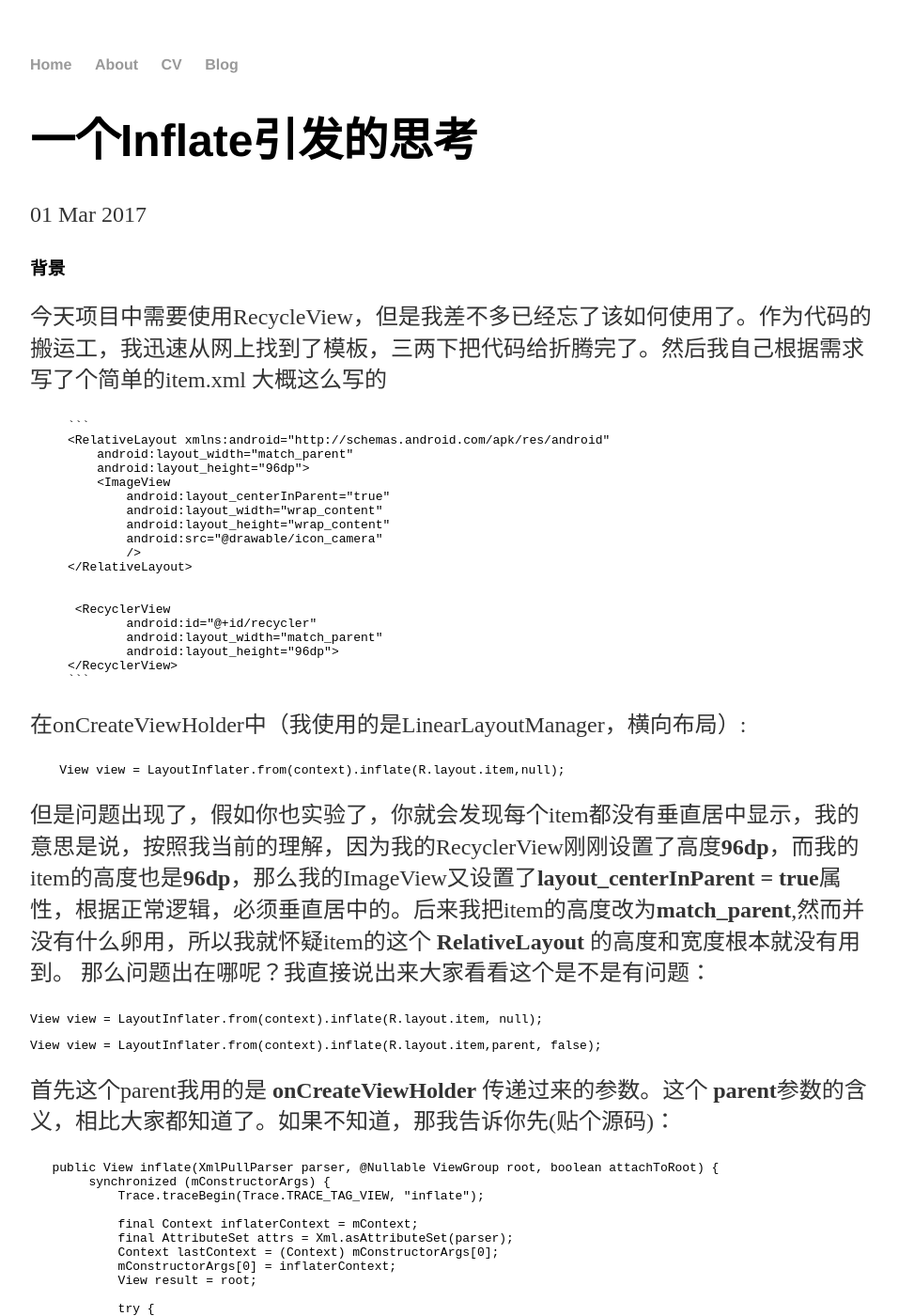
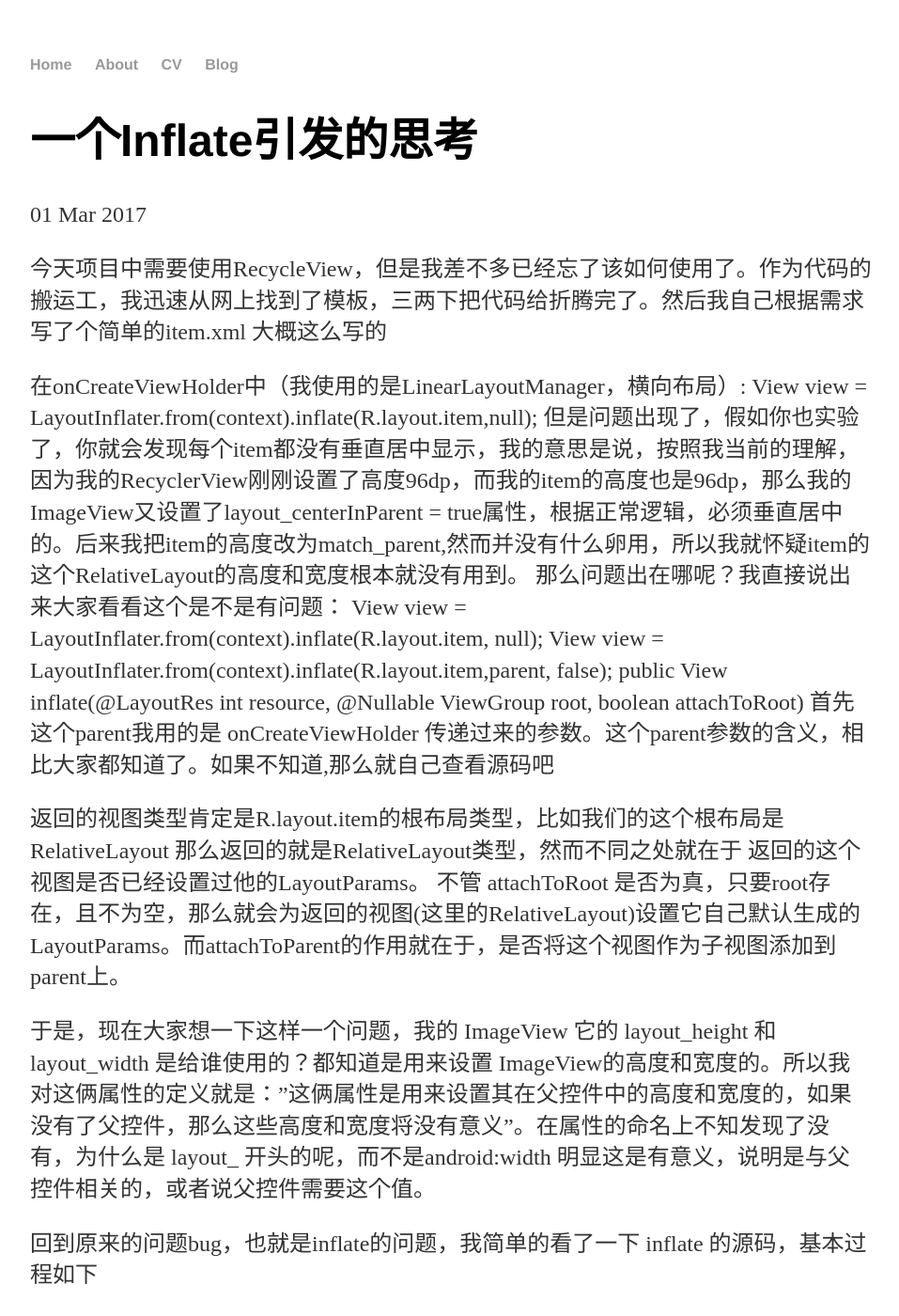
Before and after one commit to qiaojun2016/qiaojun2016.github.io, a Jekyll site: the page built from _posts/2017-03-01-my-first-article.md, in a window 1280 px wide and 1400 px high. Shown: the whole window at 94% size, without its empty margins (160-1117 px from the left). Built offline with Jekyll 4.4.1, drawn with Linux system fonts in a browser that asks for light colours; some of the changed text lies outside the part shown.

Commit message:
Create 2017-03-01-my-first-article.md

````diff
--- a/_posts/2017-03-01-my-first-article.md
+++ b/_posts/2017-03-01-my-first-article.md
@@ -3,12 +3,8 @@ layout: post
 date: 2017-03-01
 title: 一个Inflate引发的思考
 ---
-### 背景
+
 今天项目中需要使用RecycleView，但是我差不多已经忘了该如何使用了。作为代码的搬运工，我迅速从网上找到了模板，三两下把代码给折腾完了。然后我自己根据需求写了个简单的item.xml 大概这么写的
-
-
-{% highlight xml %}
-```
 <RelativeLayout xmlns:android="http://schemas.android.com/apk/res/android"
     android:layout_width="match_parent"
     android:layout_height="96dp">
@@ -20,157 +16,45 @@ title: 一个Inflate引发的思考
         />
 </RelativeLayout>
 
-
- <RecyclerView
+<RecyclerView
         android:id="@+id/recycler"
         android:layout_width="match_parent"
         android:layout_height="96dp">
 </RecyclerView>
-```
-{% endhighlight %}
+
 在onCreateViewHolder中（我使用的是LinearLayoutManager，横向布局）:
-```
     View view = LayoutInflater.from(context).inflate(R.layout.item,null);
-```
-但是问题出现了，假如你也实验了，你就会发现每个item都没有垂直居中显示，我的意思是说，按照我当前的理解，因为我的RecyclerView刚刚设置了高度**96dp**，而我的item的高度也是**96dp**，那么我的ImageView又设置了**layout_centerInParent = true**属性，根据正常逻辑，必须垂直居中的。后来我把item的高度改为**match_parent**,然而并没有什么卵用，所以我就怀疑item的这个 **RelativeLayout** 的高度和宽度根本就没有用到。
+但是问题出现了，假如你也实验了，你就会发现每个item都没有垂直居中显示，我的意思是说，按照我当前的理解，因为我的RecyclerView刚刚设置了高度96dp，而我的item的高度也是96dp，那么我的ImageView又设置了layout_centerInParent = true属性，根据正常逻辑，必须垂直居中的。后来我把item的高度改为match_parent,然而并没有什么卵用，所以我就怀疑item的这个RelativeLayout的高度和宽度根本就没有用到。
 那么问题出在哪呢？我直接说出来大家看看这个是不是有问题：
-```
 View view = LayoutInflater.from(context).inflate(R.layout.item, null);
-```
-```
 View view = LayoutInflater.from(context).inflate(R.layout.item,parent, false);
-```
-首先这个parent我用的是 **onCreateViewHolder** 传递过来的参数。这个 **parent**参数的含义，相比大家都知道了。如果不知道，那我告诉你先(贴个源码)：
-```
-   public View inflate(XmlPullParser parser, @Nullable ViewGroup root, boolean attachToRoot) {
-        synchronized (mConstructorArgs) {
-            Trace.traceBegin(Trace.TRACE_TAG_VIEW, "inflate");
+public View inflate(@LayoutRes int resource, @Nullable ViewGroup root, boolean attachToRoot)
+首先这个parent我用的是 onCreateViewHolder 传递过来的参数。这个parent参数的含义，相比大家都知道了。如果不知道,那么就自己查看源码吧
 
-            final Context inflaterContext = mContext;
-            final AttributeSet attrs = Xml.asAttributeSet(parser);
-            Context lastContext = (Context) mConstructorArgs[0];
-            mConstructorArgs[0] = inflaterContext;
-            View result = root;
 
-            try {
-                // Look for the root node.
-                int type;
-                while ((type = parser.next()) != XmlPullParser.START_TAG &&
-                        type != XmlPullParser.END_DOCUMENT) {
-                    // Empty
-                }
+返回的视图类型肯定是R.layout.item的根布局类型，比如我们的这个根布局是RelativeLayout 那么返回的就是RelativeLayout类型，然而不同之处就在于
+返回的这个视图是否已经设置过他的LayoutParams。 不管 attachToRoot 是否为真，只要root存在，且不为空，那么就会为返回的视图(这里的RelativeLayout)设置它自己默认生成的LayoutParams。而attachToParent的作用就在于，是否将这个视图作为子视图添加到parent上。
 
-                if (type != XmlPullParser.START_TAG) {
-                    throw new InflateException(parser.getPositionDescription()
-                            + ": No start tag found!");
-                }
 
-                final String name = parser.getName();
 
-                if (DEBUG) {
-                    System.out.println("**************************");
-                    System.out.println("Creating root view: "
-                            + name);
-                    System.out.println("**************************");
-                }
+于是，现在大家想一下这样一个问题，我的 ImageView 它的 layout_height 和 layout_width 是给谁使用的？都知道是用来设置 ImageView的高度和宽度的。所以我对这俩属性的定义就是："这俩属性是用来设置其在父控件中的高度和宽度的，如果没有了父控件，那么这些高度和宽度将没有意义"。在属性的命名上不知发现了没有，为什么是 layout_ 开头的呢，而不是android:width 明显这是有意义，说明是与父控件相关的，或者说父控件需要这个值。
 
-                if (TAG_MERGE.equals(name)) {
-                    if (root == null || !attachToRoot) {
-                        throw new InflateException("<merge /> can be used only with a valid "
-                                + "ViewGroup root and attachToRoot=true");
-                    }
-
-                    rInflate(parser, root, inflaterContext, attrs, false);
-                } else {
-                    // Temp is the root view that was found in the xml
-                    final View temp = createViewFromTag(root, name, inflaterContext, attrs);
-
-                    ViewGroup.LayoutParams params = null;
-
-                    if (root != null) {
-                        if (DEBUG) {
-                            System.out.println("Creating params from root: " +
-                                    root);
-                        }
-                        // Create layout params that match root, if supplied
-                        params = root.generateLayoutParams(attrs);
-                        if (!attachToRoot) {
-                            // Set the layout params for temp if we are not
-                            // attaching. (If we are, we use addView, below)
-                            temp.setLayoutParams(params);
-                        }
-                    }
-
-                    if (DEBUG) {
-                        System.out.println("-----> start inflating children");
-                    }
-
-                    // Inflate all children under temp against its context.
-                    rInflateChildren(parser, temp, attrs, true);
-
-                    if (DEBUG) {
-                        System.out.println("-----> done inflating children");
-                    }
-
-                    // We are supposed to attach all the views we found (int temp)
-                    // to root. Do that now.
-                    if (root != null && attachToRoot) {
-                        root.addView(temp, params);
-                    }
-
-                    // Decide whether to return the root that was passed in or the
-                    // top view found in xml.
-                    if (root == null || !attachToRoot) {
-                        result = temp;
-                    }
-                }
-
-            } catch (XmlPullParserException e) {
-                final InflateException ie = new InflateException(e.getMessage(), e);
-                ie.setStackTrace(EMPTY_STACK_TRACE);
-                throw ie;
-            } catch (Exception e) {
-                final InflateException ie = new InflateException(parser.getPositionDescription()
-                        + ": " + e.getMessage(), e);
-                ie.setStackTrace(EMPTY_STACK_TRACE);
-                throw ie;
-            } finally {
-                // Don't retain static reference on context.
-                mConstructorArgs[0] = lastContext;
-                mConstructorArgs[1] = null;
-
-                Trace.traceEnd(Trace.TRACE_TAG_VIEW);
-            }
-
-            return result;
-        }
-    }
-```
-源码也算不多。
-
-于是，现在大家想一下这样一个问题，我的 **ImageView** 它的 **layout_height** 和 **layout_width**是给谁使用的？都知道是用来设置 **ImageView** 的高度和宽度的。所以我对这俩属性的定义就是：**"这俩属性是用来设置其在父控件中的高度和宽度的，如果没有了父控件，那么这些高度和宽度将没有意义"**。在属性的命名上不知发现了没有，为什么是 **layout_** 开头的呢，而不是**android:width** 明显这是有意义，说明是与父控件相关的，或者说父控件需要这个值。
-
-回到原来的问题bug，也就是inflate的问题，我简单的看了一下 **inflate** 的源码，基本过程如下
->1. 创建视图的根布局(这里就是 **RelativeLayout** )。
->2. 如果 **parent** 是存在的，就用 **parent** 返回一个 **LayoutParams** ,给这个根布局(**RelativeLayout**)使用，不存在就不会设置。并且 **attachToRoot** 为 **true** 那么就把根布局添加到 **parent**，否则就不添加。
->3. 递归创建 **childView**。
+回到原来的问题bug，也就是inflate的问题，我简单的看了一下 inflate 的源码，基本过程如下
+>1. 创建视图的根布局(这里就是RelativeLayout)。
+>2. 如果 parent 是存在的，就用 parent 返回一个 LayoutParams,给这个根布局(RelativeLayout)使用，不存在就不会设置。并且 attachToRoot 为 **true** 那么就把根布局添加到 parent，否则就不添加。
+>3. 递归创建 childView。
 
 其实，简单说来就是解析我们的item.xml文件，动态递归的从上到下创建这个View。
-想必同学们都用过动态创建过View，比如动态创建一个 **TextView**，需要创建后添加到 **LinearLayout** 中，如果你没有主动调用 **TextView.setLayoutParams(..)**,你在**addView**的时候，**LinearLayout** 会主动为你加上。如果不加上，LinearLayout就不知道这个**TextView**需要占多大的位置。
+想必同学们都用过动态创建过View，比如动态创建一个 TextView，需要创建后添加到 LinearLayout 中，如果你没有主动调用TextView.setLayoutParams(..),你在addView的时候，LinearLayout会主动为你加上。如果不加上，LinearLayout就不知道这个TextView需要占多大的位置。
 
 回到项目中遇到的问题：因为我是用下面的方法填充的:
-```
+
 LayoutInflater.from(context).inflate(R.layout.item, null)
-```
-结果导致了并没有设置生成的**RelativeLayout**的**LayoutParams**,然后在向**RecyclerView**添加过程中，**RecyclerView**发现，要被添加的View竟然没有**LayoutParams**参数，于是**RecyclerView**就默认为**RelativeLayout**设置了两个**wrap_content**。于是item布局发生了这样变化：
-```
+
+结果导致了并没有设置生成的RelativeLayout的LayoutParams,然后在向RecyclerView添加过程中，RecyclerView发现，要被添加的View竟然没有LayoutParams参数，于是RecyclerView就默认为RelativeLayout设置了两个wrap_content。于是item布局发生了这样变化：
 andrid:layout_width = "match_parent"
 android:layout_height = "96dp"
-```
 变成了
-```
 andrid:layout_width = "wrap_content"
 android:layout_height = "wrap_content"
-```
-
 至于怎么解决，看你们的了。
````
